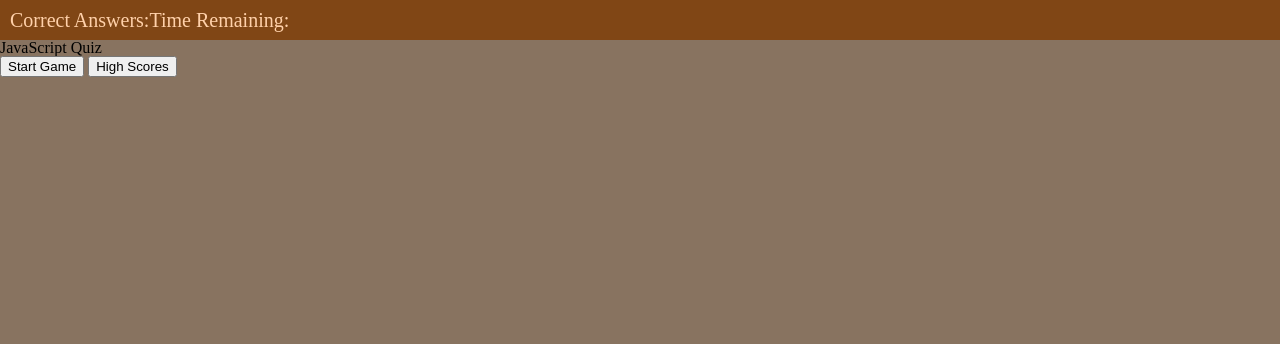
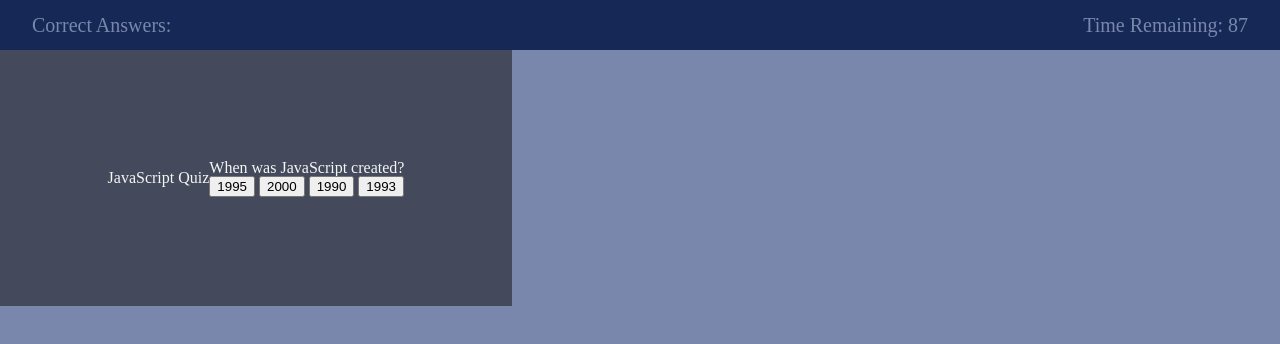
Before and after one commit to a-hinton/quiz-app, a plain HTML site: page index.html in a window 1280 px wide. Both pictures are taken after a click on the button "Start Game". Drawn offline with Linux system fonts and the light colour scheme.

Commit message:
alter event listeners, add local storage, add styling

```diff
--- a/assets/css/style.css
+++ b/assets/css/style.css
@@ -12,13 +12,32 @@
 }
 
 body {
-    background-color: var(--tan-primary);
+    background-color: var(--blue-text);
 }
 
 header {
     display: flex;
+    justify-content: center;
+    align-items: center;
     font-size: 1.25rem;
-    background-color: var(--orange-accent);
-    color: var(--tan-text);
-    padding: 10px;
+    background-color: var(--blue-accent);
+    color: var(--blue-text);
 }
+
+#header {
+    width: 95%;
+    display: flex;
+    justify-content: space-between;
+    margin: 15px;
+}
+
+#container {
+    width: 40vw;
+    height: 20vw;
+    background-color: var(--blue-secondary);
+    display: flex;
+    justify-content: center;
+    align-items: center;
+    color: whitesmoke
+
+}
--- a/assets/jss/script.js
+++ b/assets/jss/script.js
@@ -7,6 +7,8 @@ let container = document.getElementById('container');
 let buttons = document.getElementById('buttons');
 let start = document.getElementById('start');
 let highScore = document.getElementById('high-score');
+
+// IDs for game card
 let gameCard = document.getElementById('game-card');
 let question = document.getElementById('question');
 let choices = document.getElementById('choices');
@@ -15,19 +17,25 @@ let choiceA = document.getElementById('a');
 let choiceB = document.getElementById('b');
 let choiceC = document.getElementById('c');
 let choiceD = document.getElementById('d');
-let submitBtn = document.getElementById('submitBtn');
+
+let name = document.getElementById('name');
+
+let scoreDisplay = document.getElementById('score-display');
+let saveBtn = document.getElementById('save-score');
+let scoreBtn = document.getElementById('display-scores');
+let score = document.getElementById('score');
 let endNotice = document.getElementById('end-game');
 
 // Declare variables
-let timeRemaining = 40;
+let timeRemaining = 90;
 let timeElapsed = 0;
-const lastQuestionIndex = questionSet.length - 1;
+let timer ;
 let currentQuestion = 0;
 
 // Declare quiz questions
 let questionSet = [
     {
-        question: "When was JavaScript created",
+        question: "When was JavaScript created?",
         answers: {
             a: "1995",
             b: "2000",
@@ -104,23 +112,21 @@ let questionSet = [
     }
 ];
 
-// console.log(questionSet[1])
+const lastQuestionIndex = questionSet.length - 1;
 
 function startGame() {
     // Upon game start, hide Start and high score buttons
     buttons.style.display = "none";
 
     // Display first question
-    displayQustion();
+    displayQuestion();
 
     // Reveal game card section
     gameCard.style.display = "block";
 
     // start timer
     timerCountdown();
-
-    let timer = setInterval(timerCountdown, 1000);
-
+    timer = setInterval(timerCountdown, 1000);
 };
 
 // Timer Function
@@ -134,41 +140,65 @@ function timerCountdown(){
 
 // Triggers game over condition
 function gameOver() {
+    // Display score on screen
+    score.textContent = timeRemaining;
+
+    // Hide uneeded portions
+    gameCard.style.display = "none";
+
+    // display end-card div
+    endNotice.style.display = "block";
+
+    // Reset interval counter and timer
     clearInterval(timer);
     timeRemaining=0
 };
 
 // Display game questions
-function displayQustion() {
+function displayQuestion() {
     // choose current question from array of questions
     let q = questionSet[currentQuestion];
 
     // display current question and answers in HTML element
-    question.textContent = "<p>" + q.question + "</p>"
-    choiceA.textContent = q.a;
-    choiceB.textContent = q.b;
-    choiceC.textContent = q.c;
-    choiceD.textContent = q.d;
+    question.textContent = q.question;
+    choiceA.textContent = q.answers.a;
+    choiceB.textContent = q.answers.b;
+    choiceC.textContent = q.answers.c;
+    choiceD.textContent = q.answers.d;
 }
 
 
 // Check answer
-function checkAnswers() {
-
+function checkAnswers(event) {
+    console.log(event.target.value)
+    if (event.target === questionSet.correctAnswer) {
+        currentQuestion++;
+        displayQuestion();
+    }
+    else {
+        timeRemaining -= 10;
+        currentQuestion++;
+        displayQuestion();
+    }
 };
 
 // Log endgame results
 function logScore() {
-
+    localStorage.setItem("name", name.value);
 };
 
 // Display high scores
 function displayScores() {
-
+    localStorage.getItem("name");
 };
 
+// Loop button options
+for (let i=0; i <= choice.length -1; i++){
+    choice[i].addEventListener("click", checkAnswers);
+}
 
-
-// document.getElementById('submitBtn').addEventListener("click", timerCountdown());
-start.addEventListener("click", startGame());
-highScore.addEventListener("click", displayScores());
+// Event listeners
+start.addEventListener("click", startGame);
+highScore.addEventListener("click", displayScores);
+saveBtn.addEventListener("click", logScore);
+scoreBtn.addEventListener("click", displayScores);
--- a/index.html
+++ b/index.html
@@ -11,9 +11,11 @@
 
     <body>
         <header>
-            <div id="answer-counter">Correct Answers: <span id="number-correct"></span></div>
+            <div id="header">
+                <div id="answer-counter">Correct Answers: <span id="number-correct"></span></div>
 
-            <div id="timer-container">Time Remaining: <span id="countdown"></span></div>
+                <div id="timer-container">Time Remaining: <span id="countdown"></span></div>
+            </div>
         </header>
 
         <div id="container">
@@ -26,25 +28,35 @@
             </div>
 
             <!-- Game content. Hidden until start of game -->
-            <div id="game-card" style="display:none">
+            <div id="game-card" style="display: none">
                 <div id="question"></div>
 
                 <div id="choices">
 
-                    <div class="choice" id="a"></div>
+                    <button class="choice" id="a"></button>
 
-                    <div class="choice" id="b"></div>
+                    <button class="choice" id="b"></button>
 
-                    <div class="choice" id="c"></div>
+                    <button class="choice" id="c"></button>
 
-                    <div class="choice" id="d"></div>
+                    <button class="choice" id="d"></button>
 
                 </div>
-                <button id="submitBtn">Submit Answer</button>
+            </div>
 
-                <div id="end-game"></div>
+            <!-- End of game screen. Hidden until gameOver function runs -->
+            <div id="end-game" style="display: none">
+                <div id="score-display">Your score is: <span id="score"></span></div>
+                <div id="input-group">
+                    <label for="name">Name</label>
+                    <input type="text" name="name" id="name" placeholder="name here" value="">
+                    <p>
+                        <button id="save-score">Save Score</button>
+                        <button id="display-scores">Display Scores</button>
+                    </p>
+                </div>
+            </div>
 
-            </div>
         </div>
         <script src="assets/jss/script.js"></script>
     </body>
```
